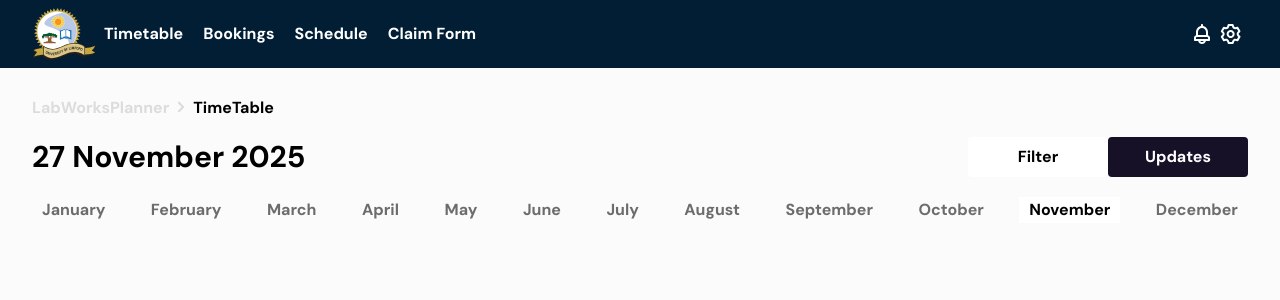
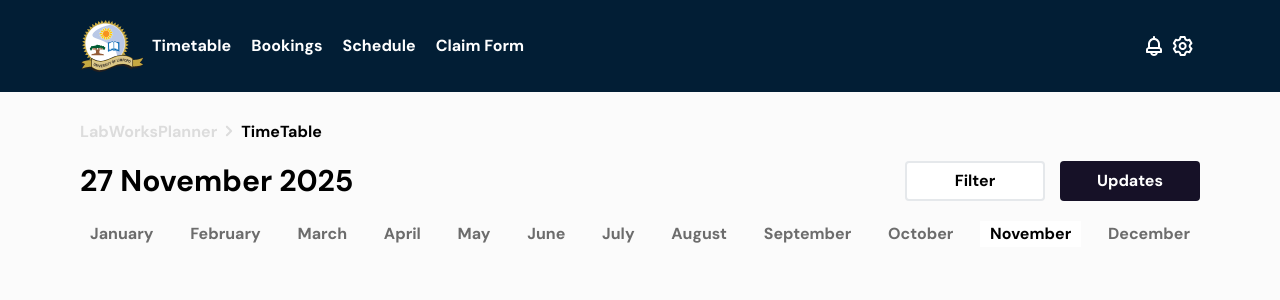
Before and after one commit to mothibimalebana/lab-work-planner, a React (Vite) app: page / in a window 1280 px wide. Shown: the top 300 px of the page. Built offline with nearby package versions, Linux system fonts and the light colour scheme.

Commit message:
style: fixed layout spacing

```diff
--- a/src/App.jsx
+++ b/src/App.jsx
@@ -8,10 +8,10 @@ function App() {
   return (
     <>
     <div className="app">
-      <div className="navbar px-[2rem] bg-[#021E35]">
+      <div className="navbar px-[5rem] py-[0.75rem] bg-[#021E35]">
         <Navbar />
       </div>
-      <div className="content px-[2rem]">
+      <div className="content px-[5rem]">
       <Routes>
         <Route path="/" element={<Home />} />
       </Routes>
--- a/src/pages/Home.jsx
+++ b/src/pages/Home.jsx
@@ -11,8 +11,8 @@ const Home = () => {
                 </div>
                 <div className="header flex items-center justify-between pt-[16px]">
                     <CurrDate/>
-                    <div className="buttons flex">
-                        <button className="button bg-[#FFFFFF] rounded-[4px] text-[#000000] h-[40px] w-[140px]">Filter</button>
+                    <div className="buttons flex gap-[15px]">
+                        <button className="button bg-[#FFFFFF] border-2 border-[#E5E8EB] rounded-[4px] text-[#000000] h-[40px] w-[140px]">Filter</button>
                         <button className="button bg-[#161127] rounded-[4px] h-[40px] w-[140px]">Updates</button>
                     </div>
                 </div>
```
